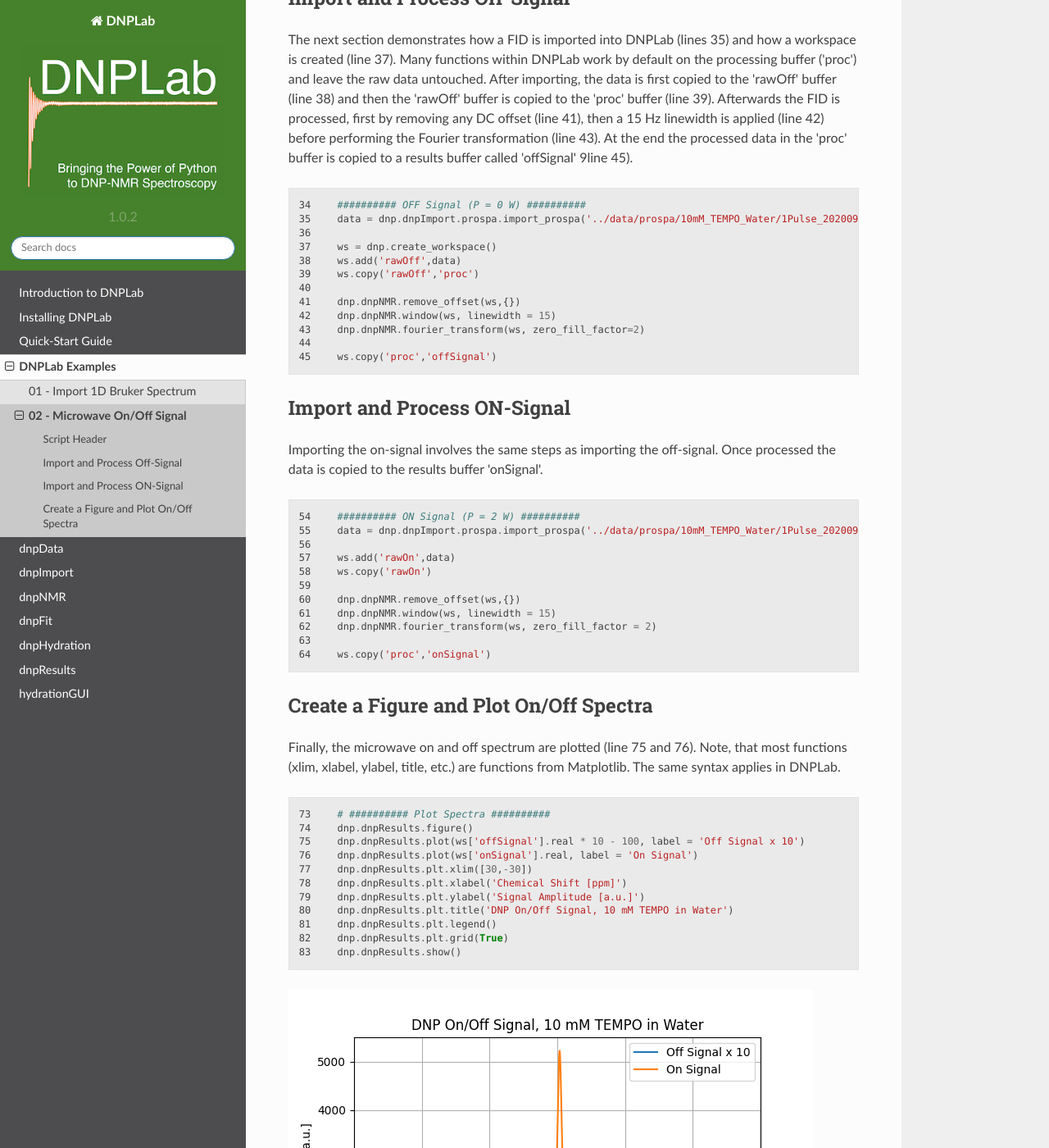
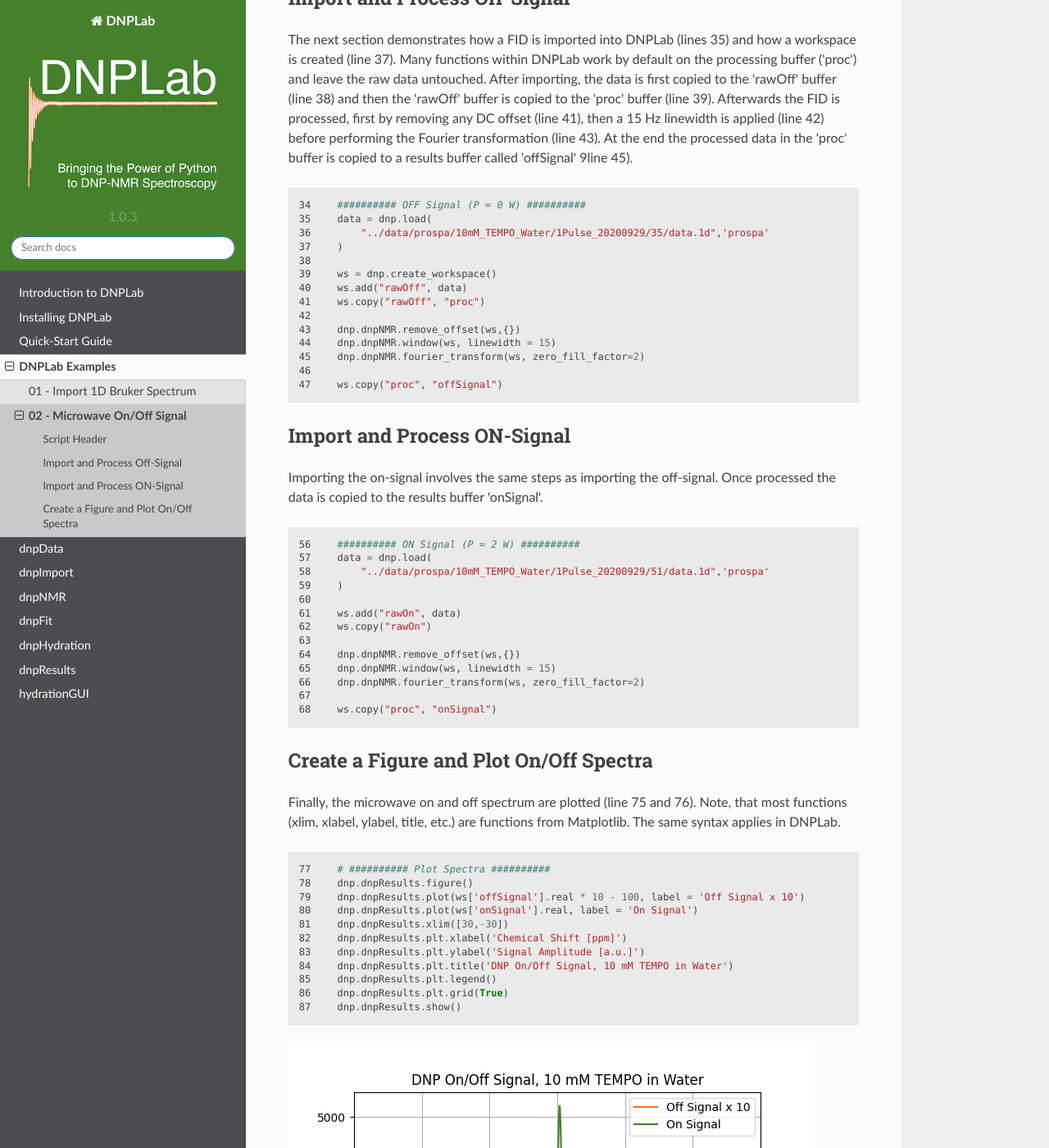
Before and after one commit to DNPLab/DNPLab, a Sphinx documentation site: the page built from docs/source/auto_examples/plot_exampleDNPOnOff.rst, in a window 1280 px wide and 1400 px high, scrolled down 779 px. Shown: the whole window at 82% size. Built offline with Sphinx 7.4.7 and the Read the Docs theme 2.0.0, drawn with Linux system fonts in a browser that asks for light colours; some of the changed text lies outside the part shown.

Commit message:
Updated examples to use dnp.load

```diff
--- a/docs/source/auto_examples/plot_example1Dbruker.py
+++ b/docs/source/auto_examples/plot_example1Dbruker.py
@@ -25,8 +25,8 @@ import dnplab
 # Once the DNPLab package is imported, the FID can be loaded.
 
 path = '../data/topspin/'
-folder = 20
-data = dnplab.dnpImport.topspin.import_topspin(path, folder)
+# folder = 20
+data = dnplab.load(path, 'topspin', '20')
 
 
 # %%
--- a/docs/source/auto_examples/plot_example1Dbruker.rst
+++ b/docs/source/auto_examples/plot_example1Dbruker.rst
@@ -47,8 +47,8 @@ Once the DNPLab package is imported, the FID can be loaded.
 
 
     path = '../data/topspin/'
-    folder = 20
-    data = dnplab.dnpImport.topspin.import_topspin(path, folder)
+    # folder = 20
+    data = dnplab.load(path, 'topspin', '20')
 
 
 
--- a/docs/source/auto_examples/plot_exampleDNPOnOff.py
+++ b/docs/source/auto_examples/plot_exampleDNPOnOff.py
@@ -32,8 +32,8 @@ import dnplab as dnp
 # Afterwards the FID is processed, first by removing any DC offset (line 41), then a 15 Hz linewidth is applied (line 42) before performing the Fourier transformation (line 43). At the end the processed data in the 'proc' buffer is copied to a results buffer called 'offSignal' 9line 45).
 
 ########## OFF Signal (P = 0 W) ##########
-data = dnp.dnpImport.prospa.import_prospa(
-    "../data/prospa/10mM_TEMPO_Water/1Pulse_20200929/35/data.1d"
+data = dnp.load(
+    "../data/prospa/10mM_TEMPO_Water/1Pulse_20200929/35/data.1d",'prospa'
 )
 
 ws = dnp.create_workspace()
@@ -54,8 +54,8 @@ ws.copy("proc", "offSignal")
 # Importing the on-signal involves the same steps as importing the off-signal. Once processed the data is copied to the results buffer 'onSignal'.
 
 ########## ON Signal (P = 2 W) ##########
-data = dnp.dnpImport.prospa.import_prospa(
-    "../data/prospa/10mM_TEMPO_Water/1Pulse_20200929/51/data.1d"
+data = dnp.load(
+    "../data/prospa/10mM_TEMPO_Water/1Pulse_20200929/51/data.1d",'prospa'
 )
 
 ws.add("rawOn", data)
@@ -63,7 +63,7 @@ ws.copy("rawOn")
 
 dnp.dnpNMR.remove_offset(ws,{})
 dnp.dnpNMR.window(ws, linewidth = 15)
-dnp.dnpNMR.fourier_transform(ws, zero_fill_factor = 2)
+dnp.dnpNMR.fourier_transform(ws, zero_fill_factor=2)
 
 ws.copy("proc", "onSignal")
 
--- a/docs/source/auto_examples/plot_exampleDNPOnOff.rst
+++ b/docs/source/auto_examples/plot_exampleDNPOnOff.rst
@@ -54,17 +54,19 @@ Afterwards the FID is processed, first by removing any DC offset (line 41), then
 
 
     ########## OFF Signal (P = 0 W) ##########
-    data = dnp.dnpImport.prospa.import_prospa('../data/prospa/10mM_TEMPO_Water/1Pulse_20200929/35/data.1d')
+    data = dnp.load(
+        "../data/prospa/10mM_TEMPO_Water/1Pulse_20200929/35/data.1d",'prospa'
+    )
 
     ws = dnp.create_workspace()
-    ws.add('rawOff',data)
-    ws.copy('rawOff','proc')
+    ws.add("rawOff", data)
+    ws.copy("rawOff", "proc")
 
     dnp.dnpNMR.remove_offset(ws,{})
     dnp.dnpNMR.window(ws, linewidth = 15)
     dnp.dnpNMR.fourier_transform(ws, zero_fill_factor=2)
 
-    ws.copy('proc','offSignal')
+    ws.copy("proc", "offSignal")
 
 
 
@@ -81,20 +83,22 @@ Importing the on-signal involves the same steps as importing the off-signal. Onc
 
 
 .. code-block:: default
-   :lineno-start: 54
+   :lineno-start: 56
 
 
     ########## ON Signal (P = 2 W) ##########
-    data = dnp.dnpImport.prospa.import_prospa('../data/prospa/10mM_TEMPO_Water/1Pulse_20200929/51/data.1d')
+    data = dnp.load(
+        "../data/prospa/10mM_TEMPO_Water/1Pulse_20200929/51/data.1d",'prospa'
+    )
 
-    ws.add('rawOn',data)
-    ws.copy('rawOn')
+    ws.add("rawOn", data)
+    ws.copy("rawOn")
 
     dnp.dnpNMR.remove_offset(ws,{})
     dnp.dnpNMR.window(ws, linewidth = 15)
-    dnp.dnpNMR.fourier_transform(ws, zero_fill_factor = 2)
+    dnp.dnpNMR.fourier_transform(ws, zero_fill_factor=2)
 
-    ws.copy('proc','onSignal')
+    ws.copy("proc", "onSignal")
 
 
 
@@ -111,20 +115,21 @@ Finally, the microwave on and off spectrum are plotted (line 75 and 76). Note, t
 
 
 .. code-block:: default
-   :lineno-start: 73
+   :lineno-start: 77
 
 
     # ########## Plot Spectra ##########
     dnp.dnpResults.figure()
     dnp.dnpResults.plot(ws['offSignal'].real * 10 - 100, label = 'Off Signal x 10')
     dnp.dnpResults.plot(ws['onSignal'].real, label = 'On Signal')
-    dnp.dnpResults.plt.xlim([30,-30])
+    dnp.dnpResults.xlim([30,-30])
     dnp.dnpResults.plt.xlabel('Chemical Shift [ppm]')
     dnp.dnpResults.plt.ylabel('Signal Amplitude [a.u.]')
     dnp.dnpResults.plt.title('DNP On/Off Signal, 10 mM TEMPO in Water')
     dnp.dnpResults.plt.legend()
     dnp.dnpResults.plt.grid(True)
     dnp.dnpResults.show()
+
 
 
 .. image:: /auto_examples/images/sphx_glr_plot_exampleDNPOnOff_001.png
--- a/docs/source/auto_examples/sg_execution_times.rst
+++ b/docs/source/auto_examples/sg_execution_times.rst
@@ -5,10 +5,10 @@
 
 Computation times
 =================
-**00:00.567** total execution time for **auto_examples** files:
+**00:00.302** total execution time for **auto_examples** files:
 
 +-------------------------------------------------------------------------------------+-----------+--------+
-| :ref:`sphx_glr_auto_examples_plot_example1Dbruker.py` (``plot_example1Dbruker.py``) | 00:00.567 | 0.0 MB |
+| :ref:`sphx_glr_auto_examples_plot_example1Dbruker.py` (``plot_example1Dbruker.py``) | 00:00.302 | 0.0 MB |
 +-------------------------------------------------------------------------------------+-----------+--------+
 | :ref:`sphx_glr_auto_examples_plot_exampleDNPOnOff.py` (``plot_exampleDNPOnOff.py``) | 00:00.000 | 0.0 MB |
 +-------------------------------------------------------------------------------------+-----------+--------+
--- a/docs/source/conf.py
+++ b/docs/source/conf.py
@@ -32,9 +32,9 @@ from datetime import datetime
 date = datetime.now().strftime(u"%m/%d/%Y, %H:%M:%S")
 
 # The short X.Y version
-version = u"1.0.2"
+version = u"1.0.3"
 # The full version, including alpha/beta/rc tags
-release = u"1.0.2"
+release = u"1.0.3"
 
 print(u"Build Time: " + date)
 print(u"Version: " + version)
```
Also changed, not shown: other parts of docs/source/auto_examples/plot_example1Dbruker.rst (+1 -1 lines), other parts of docs/source/auto_examples/plot_exampleDNPOnOff.rst (+1 -1 lines), docs/source/dnpImport.rst (+19 -19 lines), docs/source/auto_examples/images/sphx_glr_plot_exampleDNPOnOff_001.png, docs/source/auto_examples/images/thumb/sphx_glr_plot_exampleDNPOnOff_thumb.png, docs/source/auto_examples/plot_example1Dbruker.ipynb, docs/source/auto_examples/plot_exampleDNPOnOff.ipynb, 6 other files.
